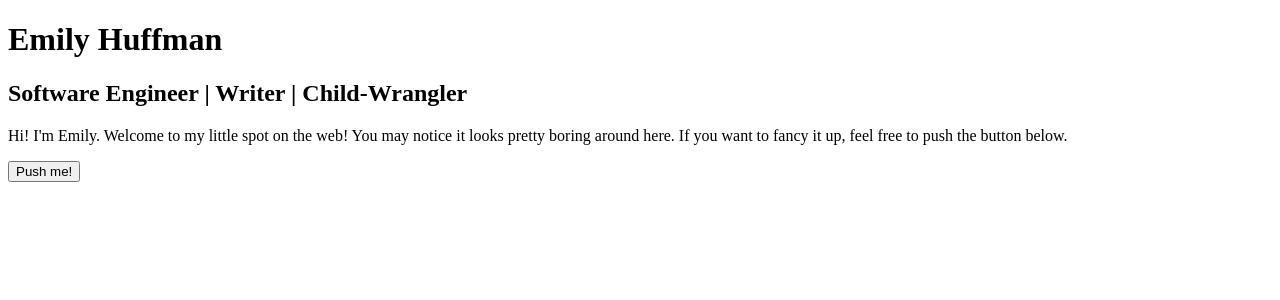
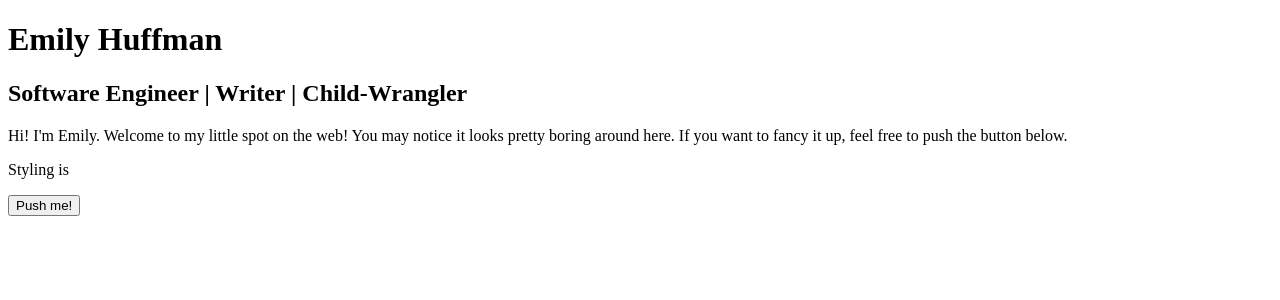
Before and after one commit to eshuffman/emsite, a React (Create React App) app in the folder emsite-ui/: page / in a window 1280 px wide. Shown: the top 300 px of the page. Built offline with nearby package versions, Linux system fonts and the light colour scheme.

Commit message:
styling change linked to button

```diff
--- a/emsite-ui/package.json
+++ b/emsite-ui/package.json
@@ -6,8 +6,8 @@
     "@testing-library/jest-dom": "^5.16.5",
     "@testing-library/react": "^13.4.0",
     "@testing-library/user-event": "^13.5.0",
-    "react": "^18.2.0",
-    "react-dom": "^18.2.0",
+    "react": "18.2.0",
+    "react-dom": "18.2.0",
     "react-scripts": "5.0.1",
     "web-vitals": "^2.1.4"
   },
--- a/emsite-ui/src/App.js
+++ b/emsite-ui/src/App.js
@@ -1,20 +1,20 @@
 import React, { useState } from 'react';
-import logo from './logo.svg';
 import './App.css';
 
 function App() {
 
-  const [setStylingOn, stylingOn] = useState(false)
+  const [stylingOn, setStylingOn] = useState(false)
 
-  function handleClick() {
-    setStylingOn(!stylingOn)
-  }
+
   return (
-    <div className={stylingOn === true ? "body" : null}>
-      <h1>Emily Huffman</h1>
-      <h2>Software Engineer | Writer | Child-Wrangler</h2>
-      <p>Hi! I'm Emily. Welcome to my little spot on the web! You may notice it looks pretty boring around here. If you want to fancy it up, feel free to push the button below.</p>
-      <button onClick={handleClick}>Push me!</button>
+    <div>
+      <div className={stylingOn === true ? "body" : null}>
+        <h1>Emily Huffman</h1>
+        <h2>Software Engineer | Writer | Child-Wrangler</h2>
+        <p>Hi! I'm Emily. Welcome to my little spot on the web! You may notice it looks pretty boring around here. If you want to fancy it up, feel free to push the button below.</p>
+        <p>Styling is {stylingOn}</p>
+      </div>
+      <button onClick={(() => setStylingOn(!stylingOn))}>Push me!</button>
     </div>
   );
 }
```
